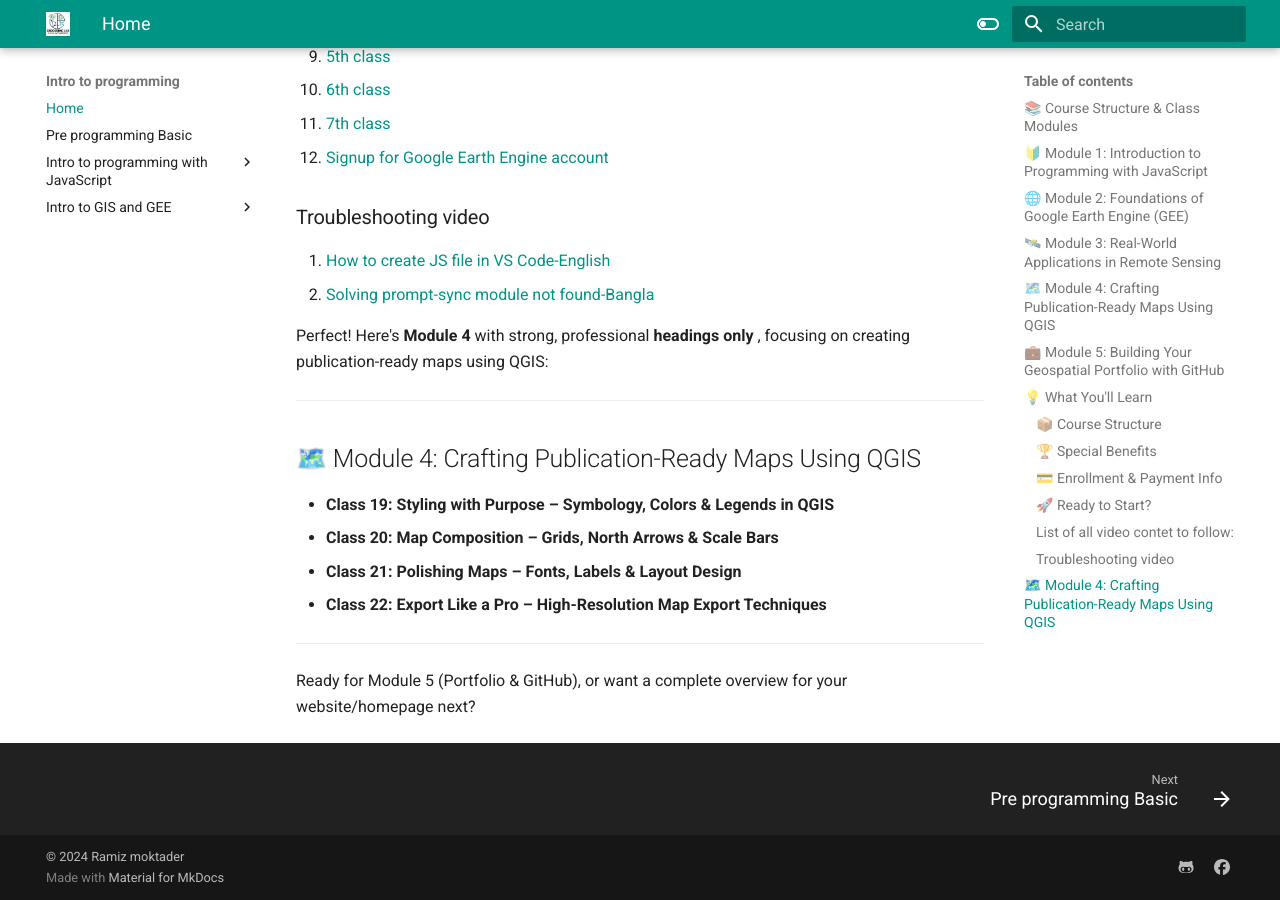
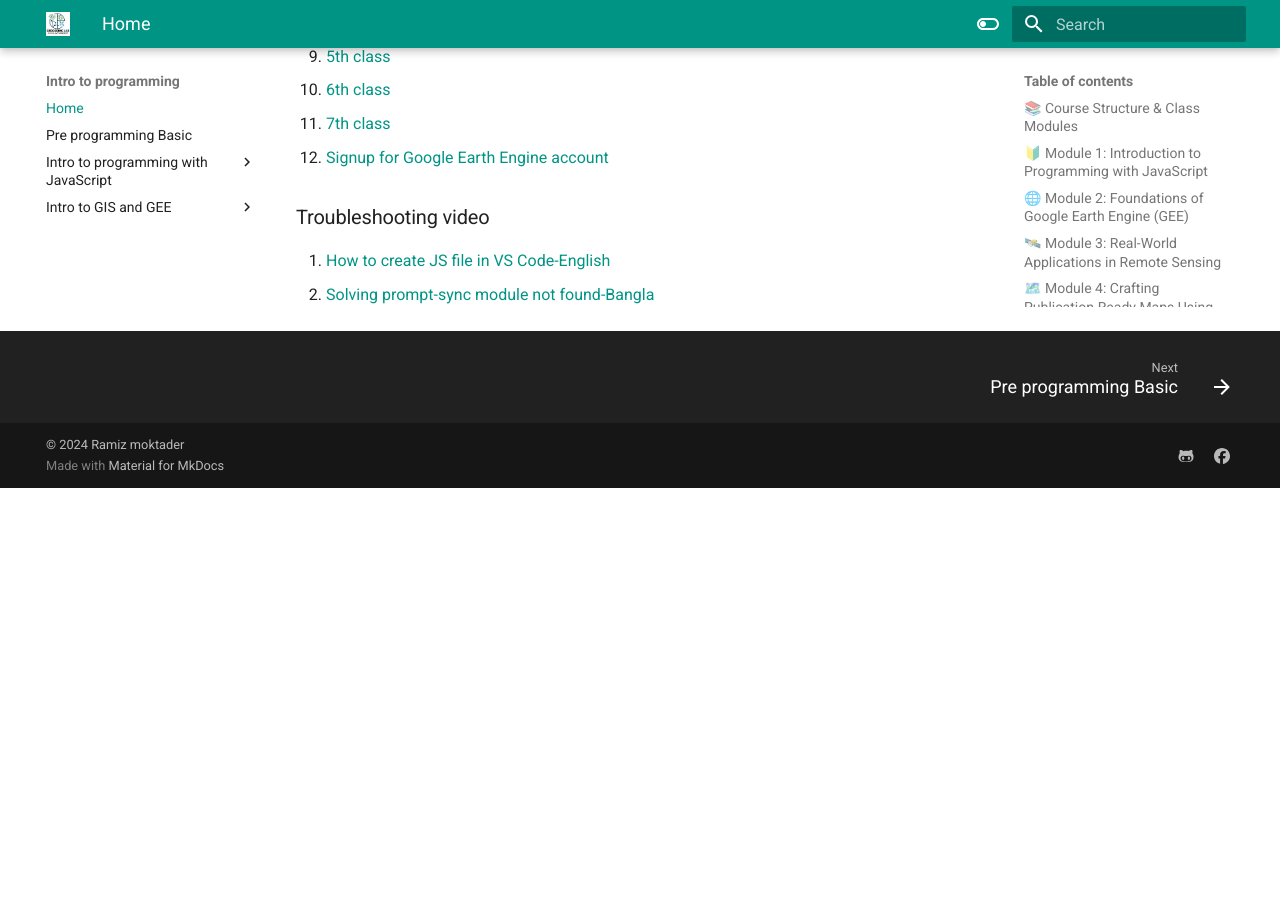
Before and after one commit to ramiz-moktader/geospatial-programming-course, an MkDocs documentation site: the page built from docs/index.md, in a window 1280 px wide and 900 px high, scrolled down 3296 px. Built offline with MkDocs 1.6.1 and Material for MkDocs 9.7.7, drawn with Linux system fonts in a browser that asks for light colours; after the commit the page ends 3784 px from its top, so only the background shows below that.

Commit message:
updated home page

```diff
--- a/docs/index.md
+++ b/docs/index.md
@@ -112,18 +112,3 @@ Make sure you use the same email address that you gave during registration of th
 
 1. [How to create JS file in VS Code-English](https://youtu.be/Fw851CKuyCM)
 2. [Solving prompt-sync module not found-Bangla](https://www.youtube.com/watch?v=doIYvq4ZJxA&t=8s)
-
-Perfect! Here's **Module 4** with strong, professional  **headings only** , focusing on creating publication-ready maps using QGIS:
-
----
-
-## 🗺️ Module 4: Crafting Publication-Ready Maps Using QGIS
-
-* **Class 19: Styling with Purpose – Symbology, Colors & Legends in QGIS**
-* **Class 20: Map Composition – Grids, North Arrows & Scale Bars**
-* **Class 21: Polishing Maps – Fonts, Labels & Layout Design**
-* **Class 22: Export Like a Pro – High-Resolution Map Export Techniques**
-
----
-
-Ready for Module 5 (Portfolio & GitHub), or want a complete overview for your website/homepage next?
```
